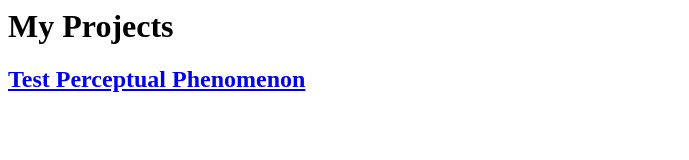
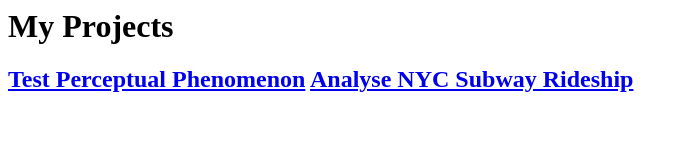
Before and after one commit to rkr1017/rkr1017.github.io, a plain HTML site: page index.html in a window 1280 px wide. Shown: the whole page, without its empty margins (0-689 px from the left). Drawn offline with Linux system fonts and the light colour scheme.

Commit message:
add NYC subway project

```diff
--- a/index.html
+++ b/index.html
@@ -10,6 +10,9 @@
     <h2>
 
         <a href="http://rkr1017.github.io/test_perceptual_phenomenon.html">Test Perceptual Phenomenon</a>
+
+        <a href="http://rkr1017.github.io/Project_1.3.html">Analyse NYC Subway Rideship</a>
+
     </h2>
 
   </body>
```
